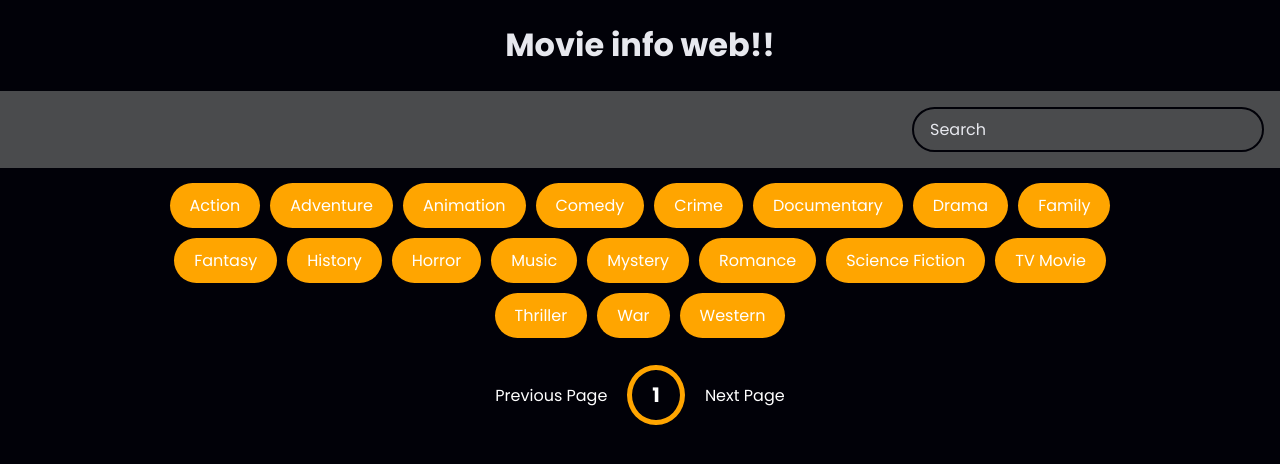
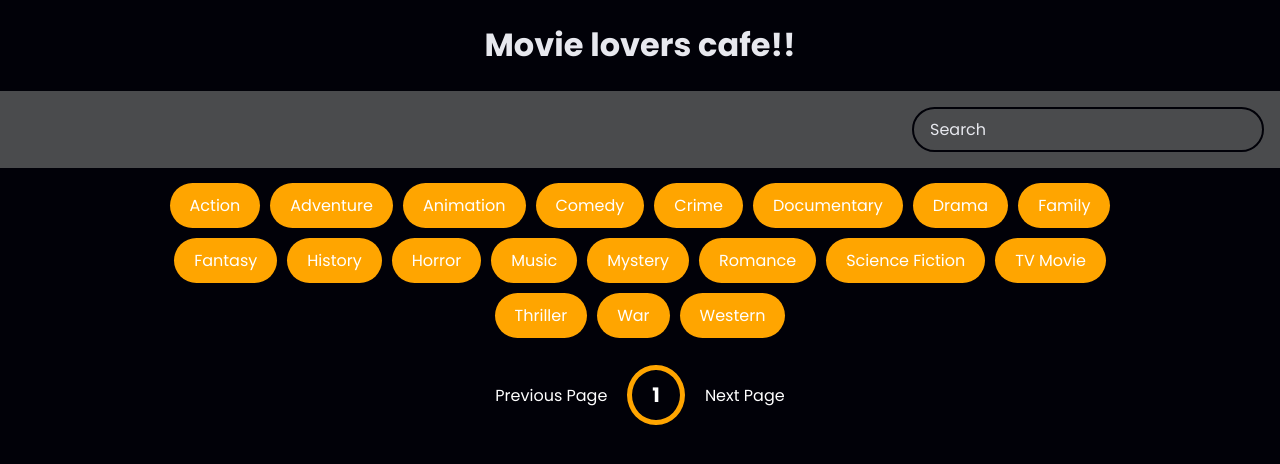
Before and after one commit to mr-lazyindian/EPAM-Project, a website: page Index.html in a window 1280 px wide. Drawn offline with Linux system fonts and the light colour scheme; no server answers.

Commit message:
testing github Jenkins integration

```diff
--- a/Index.html
+++ b/Index.html
@@ -315,7 +315,7 @@ main {
 </head>
 
 <body>
-    <h1> Movie info web!!  </h1>
+    <h1> Movie lovers cafe!!</h1>
     <header>
 
         <form id="form">
```
